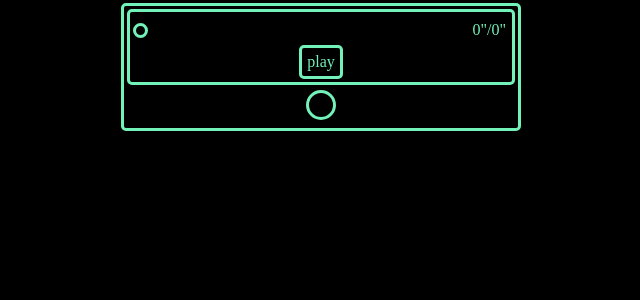
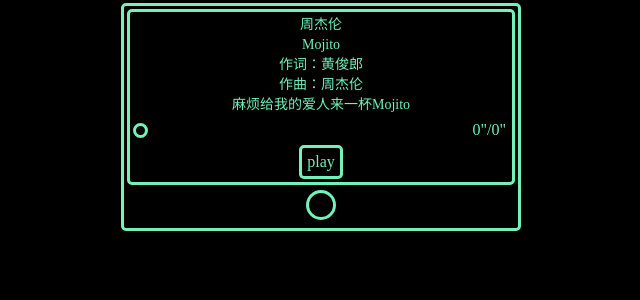
Before and after one commit to codog-in-github/react-test, a React app: page / in a window 1280 px wide. Shown: the top 300 px of the page, without its empty margins (319-959 px from the left). Built offline with nearby package versions, Linux system fonts and the light colour scheme.

Commit message:
歌词滚动

```diff
--- /dev/null
+++ b/src/assset/lyric.json
@@ -0,0 +1,58 @@
+{
+    "00:00":"周杰伦",
+    "00:05":"Mojito",
+    "00:08":"",
+    "00:10":"作词：黄俊郎",
+    "00:12":"作曲：周杰伦",
+    "00:15":"",
+    "00:18":"麻烦给我的爱人来一杯Mojito",
+    "00:23":"我喜欢阅读她微醺时的眼眸",
+    "00:27":"而我的咖啡",
+    "00:29":"糖不用太多",
+    "00:31":"这世界已经因为她甜得过头",
+    "00:35":"没有跟她笑容一样浓郁的雪茄",
+    "00:39":"就别浪费时间介绍收起来吧",
+    "00:43":"拱廊的壁画",
+    "00:45":"旧城的涂鸦",
+    "00:48":"所有色彩都因为她说不出话",
+    "00:52":"这爱不落幕",
+    "00:54":"忘了心事的国度",
+    "00:56":"妳所在之处",
+    "00:57":"孤单都被征服",
+    "01:00":"铁铸的招牌",
+    "01:02":"错落着就像",
+    "01:04":"一封封城市献给天空的情书",
+    "01:09":"当街灯亮起",
+    "01:11":"Havana漫步",
+    "01:13":"这是世上最美丽的那双人舞",
+    "01:17":"",
+    "01:34":"缤纷的老爷车跟着棕榈摇曳",
+    "01:36":"载着海风私奔漫无目的",
+    "01:38":"古董书摊漫着时光香气",
+    "01:40":"我想上辈子是不是就遇过妳",
+    "01:43":"喧嚣的海报躺在",
+    "01:45":"慵懒的阁楼阳台",
+    "01:47":"而妳是文学家笔下的那一片海",
+    "01:50":"麻烦给我的爱人来一杯Mojito",
+    "01:54":"我喜欢阅读她微醺时的眼眸",
+    "01:59":"而我的咖啡",
+    "02:01":"糖不用太多",
+    "02:03":"这世界已经因为她甜得过头",
+    "02:07":"这爱不落幕",
+    "02:08":"忘了心事的国度",
+    "02:11":"妳所在之处",
+    "02:12":"孤单都被征服",
+    "02:15":"铁铸的招牌",
+    "02:17":"错落着就像",
+    "02:20":"一封封城市 献给天空的情书",
+    "02:24":"当街灯亮起",
+    "02:26":"Havana漫步",
+    "02:28":"这是世上最美丽的那双人舞",
+    "02:34":"",
+    "02:40":"铁铸的招牌",
+    "02:42":"错落着就像",
+    "02:45":"一封封城市 献给天空的情书",
+    "02:49":"当街灯亮起",
+    "02:51":"Havana漫步",
+    "02:53":"这是世上最美丽的那双人舞"
+}
--- a/src/assset/main.scss
+++ b/src/assset/main.scss
@@ -92,3 +92,12 @@
     flex: 0 0 auto;
   }
 }
+
+.lyric{
+  overflow: hidden;
+
+  .rolling-box{
+    position: relative;
+    transition: all 1s;
+  }
+}
--- a/src/assset/theme.scss
+++ b/src/assset/theme.scss
@@ -5,7 +5,7 @@
 $color-white: #fff;
 $color-primary: #72f1b8;
 $color-minor: $color-black;
-$color-gradient-primary: linear-gradient(to right, transparent,#72f1b8);
+$color-gradient-primary: linear-gradient(to right, transparent, $color-primary);
 
 $border-width-normal: 1px;
 $border-width-bold: 3px;
--- /dev/null
+++ b/src/compenents/Lyric.js
@@ -0,0 +1,57 @@
+import React from 'react'
+import PropTypes from 'prop-types'
+import lyric from '../assset/lyric.json'
+
+const SHOW_LYRIC_MAX_LINE = 5
+const LYRIC_LINE_HEIGHT = 20
+const LYRIC_FONT_SIZE = 14
+
+const getTimeMap = lyric => {
+  const timeMap = {}
+  const minutesToSeconds = minutes => {
+    const time = minutes.split(':')
+    return time[0] * 60 + Number(time[1])
+  }
+  let i = 0
+  for (const minutes in lyric) {
+    timeMap[i++] = minutesToSeconds(minutes)
+  }
+  return timeMap
+}
+
+const timeMap = getTimeMap(lyric)
+const lyricText = Object.values(lyric)
+
+export default class Lyric extends React.Component {
+  static propTypes = {
+    currentTime: PropTypes.number
+  }
+
+  findCurrentLyricRow () {
+    let currentKey = 0
+    for (let i = 0; i < lyricText.length; i++) {
+      if (timeMap[i] <= this.props.currentTime) {
+        currentKey = i
+      } else {
+        break
+      }
+    }
+    return currentKey
+  }
+
+  render () {
+    const currentRow = this.findCurrentLyricRow(this.props.currentTime)
+    console.log('currentRow ', currentRow)
+    return <div className='lyric' style={{
+      height: SHOW_LYRIC_MAX_LINE * LYRIC_LINE_HEIGHT + 'px',
+      fontSize: LYRIC_FONT_SIZE + 'px'
+    }}>
+      <div className='rolling-box' style={{
+        top: -currentRow * LYRIC_LINE_HEIGHT + 'px',
+        lineHeight: LYRIC_LINE_HEIGHT + 'px'
+      }}>
+        {lyricText.map((row, i) => <div key={i}>{row}</div>)}
+      </div>
+    </div>
+  }
+}
--- a/src/compenents/Player.js
+++ b/src/compenents/Player.js
@@ -1,4 +1,5 @@
 import React from 'react'
+import Lyric from './Lyric'
 import Progress from './Progress'
 
 const { floor } = Math
@@ -26,6 +27,7 @@
 
   render () {
     return <div id='player' className='player'>
+      <Lyric currentTime={this.state.currentTime}></Lyric>
       <Progress
         complete={this.state.currentTime}
         total={this.state.duration}
```
